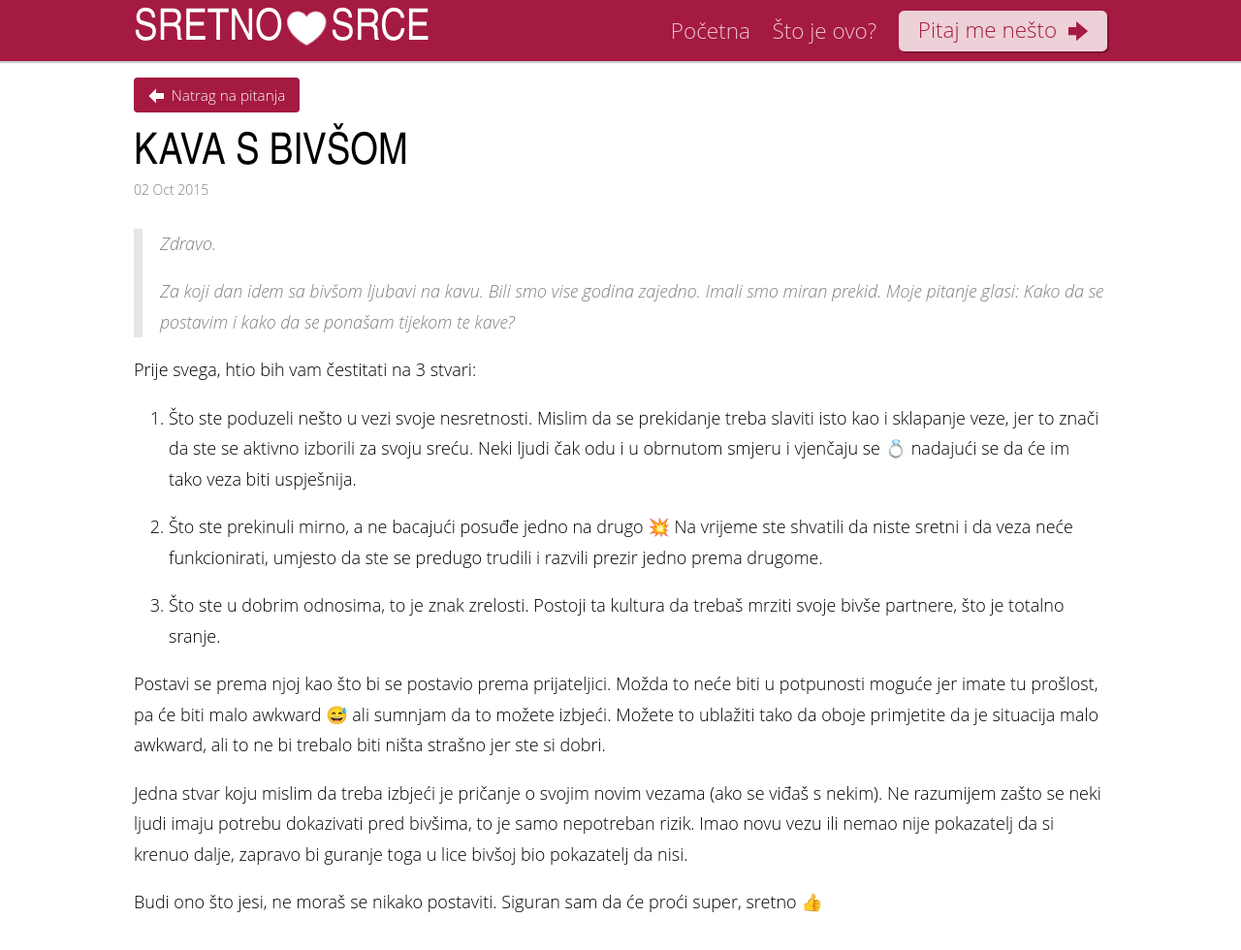
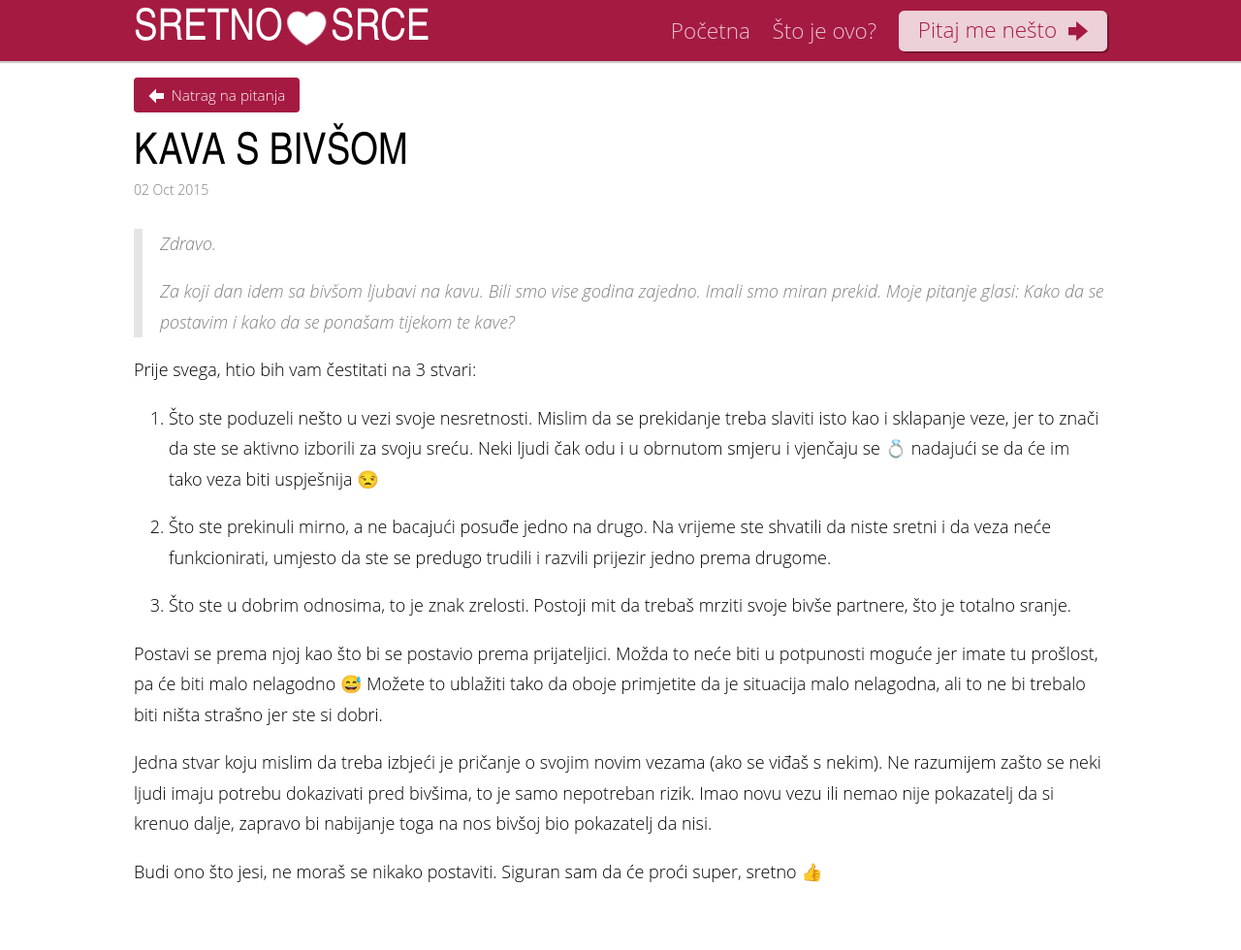
Before and after one commit to silvenon/sretnosrce, a Jekyll site: the page built from _posts/2015-10-02-kava-s-bivsom.md, in a window 1280 px wide and 1001 px high. Shown: the top 980 px of the window at 97% size. Built offline with Jekyll 4.4.1, drawn with Linux system fonts in a browser that asks for light colours; emoji names are drawn with the system emoji font; comment, search, counter and statistics services are not loaded.

Commit message:
Fix grammar

```diff
--- a/_posts/2015-10-02-kava-s-bivsom.md
+++ b/_posts/2015-10-02-kava-s-bivsom.md
@@ -8,14 +8,14 @@ title: Kava s bivšom
 
 Prije svega, htio bih vam čestitati na 3 stvari:
 
-  1. Što ste poduzeli nešto u vezi svoje nesretnosti. Mislim da se prekidanje treba slaviti isto kao i sklapanje veze, jer to znači da ste se aktivno izborili za svoju sreću. Neki ljudi čak odu i u obrnutom smjeru i vjenčaju se :ring: nadajući se da će im tako veza biti uspješnija.
+  1. Što ste poduzeli nešto u vezi svoje nesretnosti. Mislim da se prekidanje treba slaviti isto kao i sklapanje veze, jer to znači da ste se aktivno izborili za svoju sreću. Neki ljudi čak odu i u obrnutom smjeru i vjenčaju se :ring: nadajući se da će im tako veza biti uspješnija :unamused:
 
-  2. Što ste prekinuli mirno, a ne bacajući posuđe jedno na drugo :boom: Na vrijeme ste shvatili da niste sretni i da veza neće funkcionirati, umjesto da ste se predugo trudili i razvili prezir jedno prema drugome.
+  2. Što ste prekinuli mirno, a ne bacajući posuđe jedno na drugo. Na vrijeme ste shvatili da niste sretni i da veza neće funkcionirati, umjesto da ste se predugo trudili i razvili prijezir jedno prema drugome.
 
-  3. Što ste u dobrim odnosima, to je znak zrelosti. Postoji ta kultura da trebaš mrziti svoje bivše partnere, što je totalno sranje.
+  3. Što ste u dobrim odnosima, to je znak zrelosti. Postoji mit da trebaš mrziti svoje bivše partnere, što je totalno sranje.
 
-Postavi se prema njoj kao što bi se postavio prema prijateljici. Možda to neće biti u potpunosti moguće jer imate tu prošlost, pa će biti malo awkward :sweat_smile: ali sumnjam da to možete izbjeći. Možete to ublažiti tako da oboje primjetite da je situacija malo awkward, ali to ne bi trebalo biti ništa strašno jer ste si dobri.
+Postavi se prema njoj kao što bi se postavio prema prijateljici. Možda to neće biti u potpunosti moguće jer imate tu prošlost, pa će biti malo nelagodno :sweat_smile: Možete to ublažiti tako da oboje primjetite da je situacija malo nelagodna, ali to ne bi trebalo biti ništa strašno jer ste si dobri.
 
-Jedna stvar koju mislim da treba izbjeći je pričanje o svojim novim vezama (ako se viđaš s nekim). Ne razumijem zašto se neki ljudi imaju potrebu dokazivati pred bivšima, to je samo nepotreban rizik. Imao novu vezu ili nemao nije pokazatelj da si krenuo dalje, zapravo bi guranje toga u lice bivšoj bio pokazatelj da nisi.
+Jedna stvar koju mislim da treba izbjeći je pričanje o svojim novim vezama (ako se viđaš s nekim). Ne razumijem zašto se neki ljudi imaju potrebu dokazivati pred bivšima, to je samo nepotreban rizik. Imao novu vezu ili nemao nije pokazatelj da si krenuo dalje, zapravo bi nabijanje toga na nos bivšoj bio pokazatelj da nisi.
 
 Budi ono što jesi, ne moraš se nikako postaviti. Siguran sam da će proći super, sretno :+1:
```
Also changed, not shown: _posts/2015-10-05-saznanje-koje-zelimo-odsaznati.md (+4 -4 lines).
